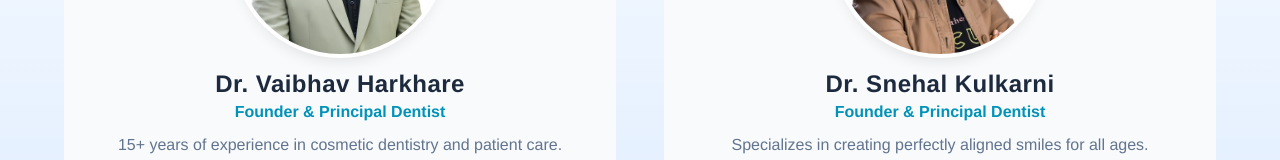
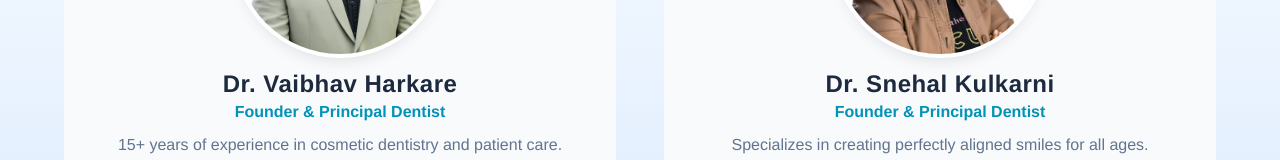
Before and after one commit to deccan-verse-08/shree-dental-clinic, a Next.js app: page /about in a window 1280 px wide. Shown: the part 1994-2154 px from the top of the page. Built offline with nearby package versions, Linux system fonts and the light colour scheme.

Commit message:
Name updated Harkhare to Harkare

```diff
--- a/app/about/page.tsx
+++ b/app/about/page.tsx
@@ -60,7 +60,7 @@ const AnimatedSection: React.FC<{
 
 const teamMembers = [
     {
-        name: "Dr. Vaibhav Harkhare",
+        name: "Dr. Vaibhav Harkare",
         role: "Founder & Principal Dentist",
         desc: "15+ years of experience in cosmetic dentistry and patient care.",
         img: "/doctors/vaibhav_harkhare.jpg", // Assumes images are in the `public/doctors` folder
```
